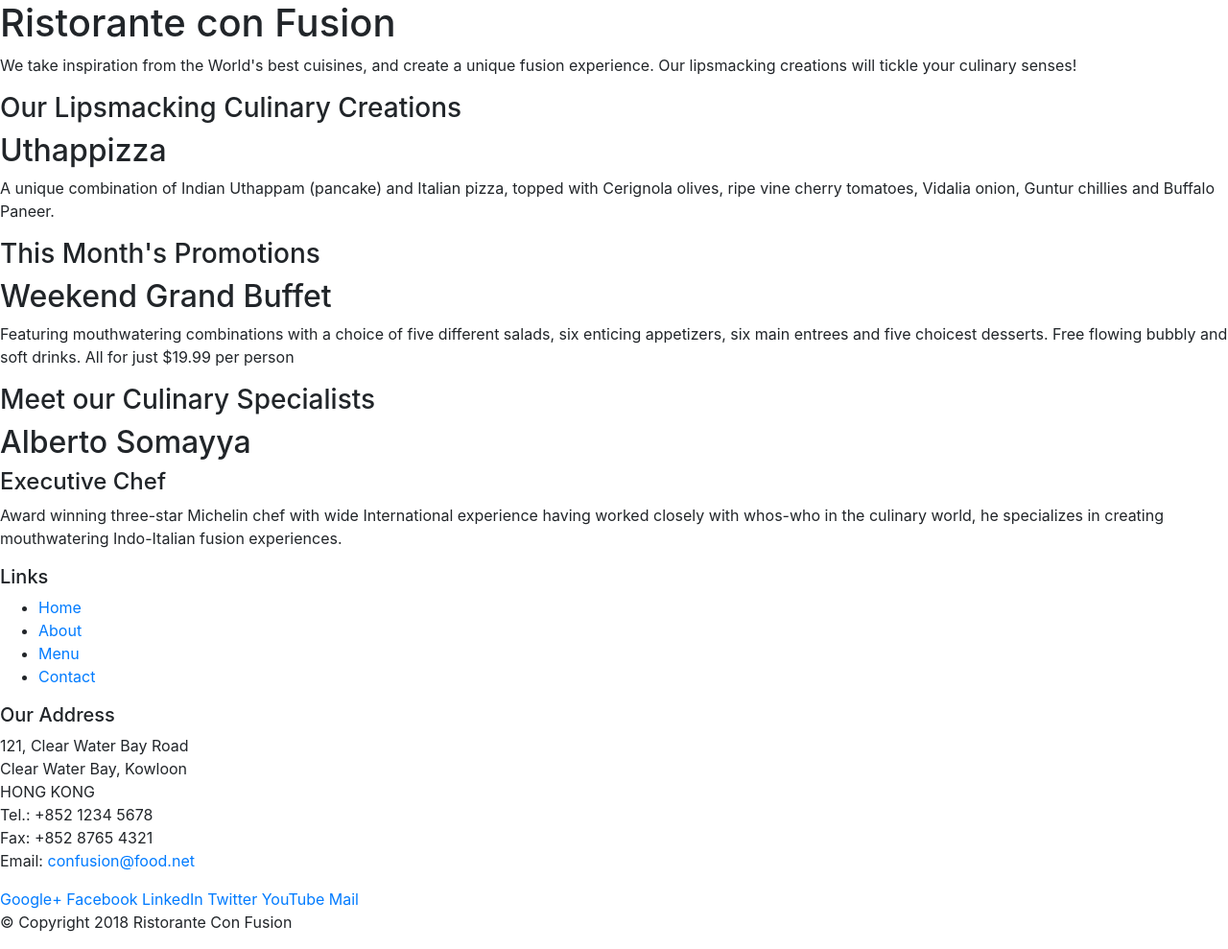
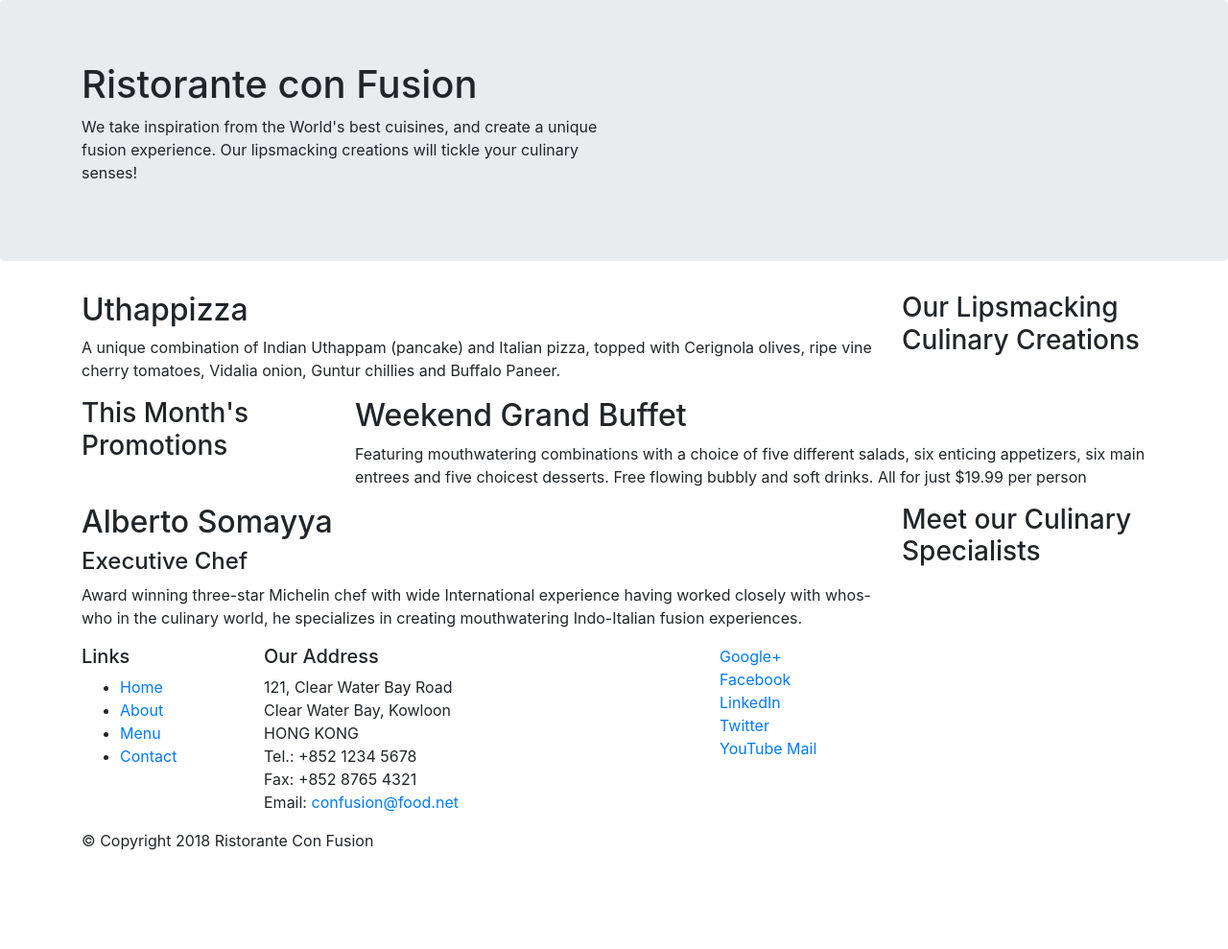
Before and after one commit to ayush-AI/learning-bootstrap-4, a website: page index.html in a window 1280 px wide. Shown: the whole page at 96% size. After the commit the page ends 904 px from the top, so only its background shows below. Drawn offline with nearby package versions, Linux system fonts and the light colour scheme.

Commit message:
modification-part-1

```diff
--- a/index.html
+++ b/index.html
@@ -14,46 +14,46 @@
 
 <body>
 
-    <header>
-        <div>
-            <div>
-                <div>
+    <header class="jumbotron">
+        <div class="container">
+            <div class="row">
+                <div class="col-12 col-sm-6">
                     <h1>Ristorante con Fusion</h1>
                     <p>We take inspiration from the World's best cuisines, and create a unique fusion experience. Our lipsmacking creations will tickle your culinary senses!</p>
                 </div>
-                <div>
+                <div class="col-12 col-sm">
                 </div>
             </div>
         </div>
     </header>
 
-    <div>
-        <div>
-            <div>
+    <div class="container">
+        <div class="row">
+            <div class="col-12 col-sm-4 order-sm-last col-md-3">
                 <h3>Our Lipsmacking Culinary Creations</h3>
             </div>
-            <div>
+            <div class="col col-sm order-sm-first col-md">
                 <h2>Uthappizza</h2>
                 <p>A unique combination of Indian Uthappam (pancake) and Italian pizza, topped with Cerignola olives, ripe vine cherry tomatoes, Vidalia onion, Guntur chillies and Buffalo Paneer.</p>
             </div>
         </div>
 
 
-        <div>
-            <div>
+        <div class="row">
+            <div class="col-12 col-sm-4 col-md-3">
                 <h3>This Month's Promotions</h3>
             </div>
-            <div>
+            <div class="col col-sm col-md">
                 <h2>Weekend Grand Buffet</h2>
                 <p>Featuring mouthwatering combinations with a choice of five different salads, six enticing appetizers, six main entrees and five choicest desserts. Free flowing bubbly and soft drinks. All for just $19.99 per person </p>
             </div>
         </div>
 
-        <div>
-            <div>
+        <div class="row">
+            <div class="col-12 col-sm-4 order-sm-last col-md-3">
                 <h3>Meet our Culinary Specialists</h3>
             </div>
-            <div>
+            <div class="col col-sm order-sm-first col-md">
                 <h2>Alberto Somayya</h2>
                 <h4>Executive Chef</h4>
                 <p>Award winning three-star Michelin chef with wide International experience having worked closely with whos-who in the culinary world, he specializes in creating mouthwatering Indo-Italian fusion experiences. </p>
@@ -62,9 +62,9 @@
     </div>
 
     <footer>
-        <div>
-            <div>
-                <div>
+        <div class="container">
+            <div class="row">
+                <div class="col-4 col-offset-1 col-sm-2">
                     <h5>Links</h5>
                     <ul>
                         <li><a href="#">Home</a></li>
@@ -73,7 +73,7 @@
                         <li><a href="#">Contact</a></li>
                     </ul>
                 </div>
-                <div>
+                <div class="col-7 col-sm-5">
                     <h5>Our Address</h5>
                     <address>
 		              121, Clear Water Bay Road<br>
@@ -85,7 +85,7 @@
 		           </address>
                 </div>
                 <div>
-                    <div>
+                    <div class="col-12 col-sm-4">
                         <a href="http://google.com/+">Google+</a>
                         <a href="http://www.facebook.com/profile.php?id=">Facebook</a>
                         <a href="http://www.linkedin.com/in/">LinkedIn</a>
@@ -95,14 +95,14 @@
                     </div>
                 </div>
            </div>
-           <div>
-                <div>
+           <div class="col-auto">
+                <div class="row">
                     <p>© Copyright 2018 Ristorante Con Fusion</p>
                 </div>
            </div>
         </div>
     </footer>
-        <!-- jQuery first, then Popper.js, then Bootstrap JS. -->
+        <!-- jQuery first, then Popper.js, then Bootstrap JS.-->
         <script src="node_modules/jquery/dist/jquery.slim.min.js"></script>
         <script src="node_modules/popper.js/dist/umd/popper.min.js"></script>
         <script src="node_modules/bootstrap/dist/js/bootstrap.min.js"></script>
```
